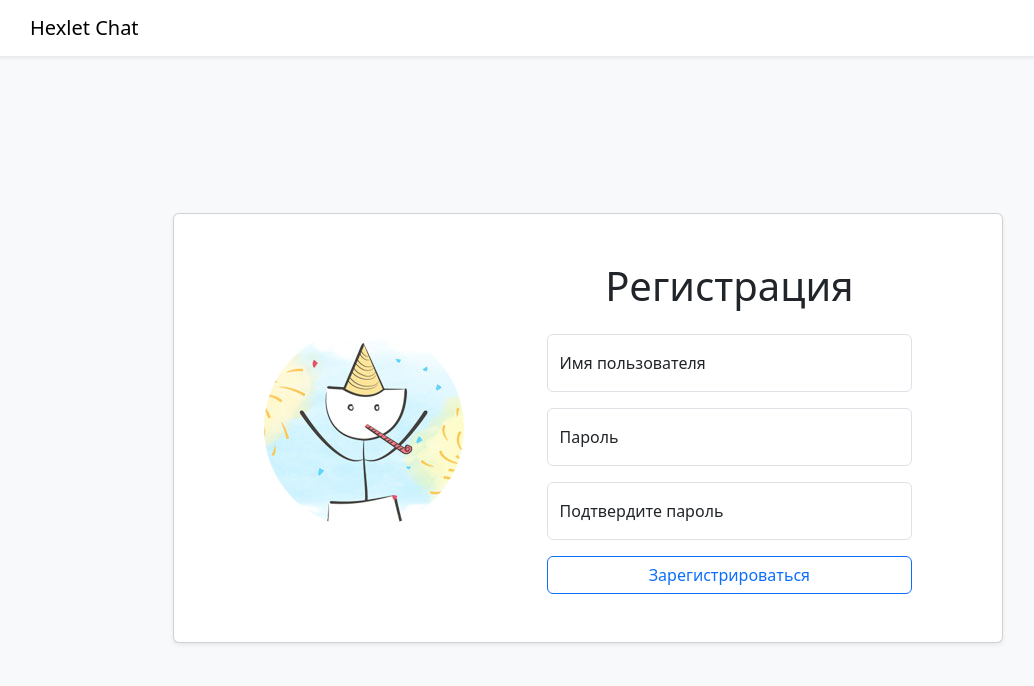
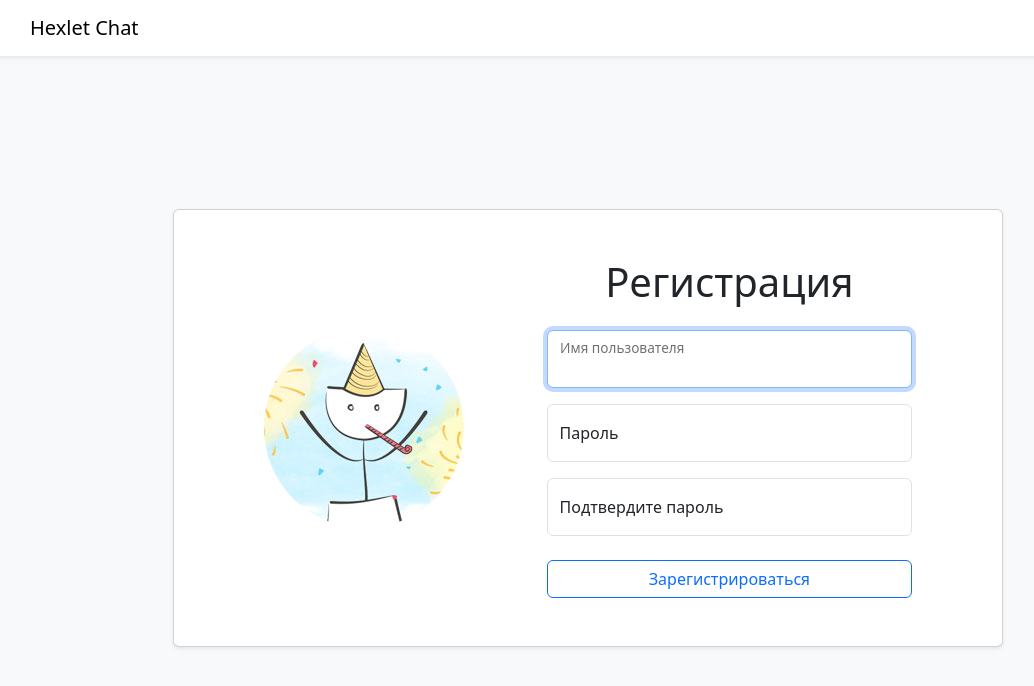
Before and after one commit to JaroslavRusanov/frontend-project-12, a React (Create React App) app in the folder frontend/: page /signup in a window 1280 px wide. Shown: the top 686 px of the page, without its empty margins (52-1086 px from the left). Built offline with nearby package versions, Linux system fonts and the light colour scheme; no server answers.

Commit message:
step 7 add signup

```diff
--- a/frontend/src/Pages/Chat/Chat.jsx
+++ b/frontend/src/Pages/Chat/Chat.jsx
@@ -1,4 +1,4 @@
-import { useState } from 'react';
+import { useState, useEffect } from 'react';
 import Channels from '../../components/Channels/Channels.jsx';
 import ChatBox from '../../components/ChatBox/ChatBox.jsx';
 import ChannelButtonSVG from '../../assets/ChannelButtonSVG.jsx';
--- a/frontend/src/Pages/Signup/Signup.jsx
+++ b/frontend/src/Pages/Signup/Signup.jsx
@@ -1,25 +1,61 @@
-import { useState } from 'react';
-import { useFormik } from 'formik';
-// import { string, object } from 'yup';
+import { useState, useRef, useEffect } from 'react';
+import { Formik } from 'formik';
+import { useNavigate, useLocation } from 'react-router-dom';
+import * as yup from 'yup';
 import { Form, FloatingLabel } from 'react-bootstrap';
 import logo from '../../assets/avatar.jpg';
+import useAuth from '../../auth/hook.jsx';
+import { useAddNewUserMutation } from '../../RTKQueryAPI/api.js';
 
 const Signup = () => {
   // HOOKS
   const [errorSignup, setErrorSignUp] = useState({ isInvalid: false, error: '' });
-  const formik = useFormik({
-    initialValues: {
-      username: '',
-      password: '',
-      confirmPassword: '',
-    },
-    onSubmit: async (values) => {
-      console.log(values);
+  const [addNewUser] = useAddNewUserMutation();
+  const navigate = useNavigate();
+  const location = useLocation();
+  const { logIn } = useAuth();
+  const inputRef = useRef(null);
+  useEffect(() => {
+    inputRef.current.focus();
+  }, [inputRef]);
+
+  const fromPage = location?.state?.from?.pathname || '/';
+
+  const onHandleSubmit = async (values) => {
+    try {
+      const { data } = await addNewUser({ username: values.username, password: values.password });
+      localStorage.setItem('userId', data.token);
+      localStorage.setItem('userName', data.username);
+      logIn();
+      navigate(fromPage);
       setErrorSignUp({ isInvalid: false, error: '' });
-    },
+    } catch (e) {
+      setErrorSignUp({ isInvalid: true, error: e.message });
+      console.log(errorSignup);
+    }
+  };
+
+  const signupSchema = yup.object().shape({
+    username: yup.string().min(3).max(20).required('Обязательное поле'),
+    password: yup.string().min(6).required(),
+    confirmPassword: yup.string().oneOf([yup.ref('password')]).required(),
   });
 
   return (
+    <Formik
+      validationSchema={signupSchema}
+      onSubmit={onHandleSubmit}
+      initialValues={{ username: '', password: '', confirmPassword: '' }}
+      validateOnBlur
+    >
+      {({
+        handleSubmit,
+        handleChange,
+        handleBlur,
+        values,
+        errors,
+        touched,
+      }) => (
         <div className="container-fluid h-100">
           <div className="row justify-content-center align-content-center h-100">
             <div className="col-12 col-md-8 col-xxl-6">
@@ -28,60 +64,63 @@ const Signup = () => {
                   <div>
                     <img src={logo} className="rounded-circle" alt="Регистрация" />
                   </div>
-              <Form className="w-50" noValidate onSubmit={formik.handleSubmit}>
-                <Form.Group>
+                  <Form className="w-50" onSubmit={handleSubmit}>
+                    <Form.Group controlId="validationUsername">
                       <h1 className="text-center mb-4">Регистрация</h1>
                       <FloatingLabel className="form-floating mb-3" label="Имя пользователя">
                         <Form.Control
                           placeholder="От 3 до 20 символов"
-                      id="username"
                           name="username"
                           autoComplete="username"
-                      required
                           className="form-control"
-                      value={formik.values.username}
-                      onChange={formik.handleChange}
+                          ref={inputRef}
+                          value={values.username}
+                          onChange={handleChange}
+                          isInvalid={errors.username && touched.username}
+                          onBlur={handleBlur}
                         />
-                    <Form.Control.Feedback type="invalid" tooltip>Код ошибки</Form.Control.Feedback>
+                        <Form.Control.Feedback type="invalid" tooltip>{errors.username}</Form.Control.Feedback>
                       </FloatingLabel>
+                    </Form.Group>
+                    <Form.Group controlId="validationPassword">
                       <FloatingLabel className="form-floating mb-3" label="Пароль">
-                    <input
+                        <Form.Control
                           placeholder="Не менее 6 символов"
-                      id="password"
                           name="password"
-                      aria-describedby="passwordHelpBlock"
-                      required
-                      autoComplete="new-password"
                           type="password"
                           className="form-control"
-                      value={formik.values.password}
-                      onChange={formik.handleChange}
+                          value={values.password}
+                          onChange={handleChange}
+                          isInvalid={errors.password && touched.password}
+                          onBlur={handleBlur}
                         />
-                    <Form.Control.Feedback type="invalid" tooltip>Код ошибки</Form.Control.Feedback>
+                        <Form.Control.Feedback type="invalid" tooltip>{errors.password}</Form.Control.Feedback>
                       </FloatingLabel>
-                  <FloatingLabel className="form-floating mb-3" label="Подтвердите пароль">
+                    </Form.Group>
+                    <Form.Group controlId="validationConfirmPassword">
+                      <FloatingLabel className="form-floating mb-4" label="Подтвердите пароль">
                         <Form.Control
                           placeholder="Пароли должны совпадать"
-                      id="confirmPassword"
                           name="confirmPassword"
-                      required
-                      autoComplete="new-password"
                           type="password"
                           className="form-control"
-                      value={formik.values.confirmPassword}
-                      onChange={formik.handleChange}
-                      isInvalid={errorSignup.isInvalid}
+                          value={values.confirmPassword}
+                          onChange={handleChange}
+                          isInvalid={errors.confirmPassword && touched.confirmPassword}
+                          onBlur={handleBlur}
                         />
-                    <Form.Control.Feedback type="invalid" tooltip>Код ошибки</Form.Control.Feedback>
+                        <Form.Control.Feedback type="invalid" tooltip>{errors.confirmPassword}</Form.Control.Feedback>
                       </FloatingLabel>
+                    </Form.Group>
                     <button type="submit" className="w-100 btn btn-outline-primary">Зарегистрироваться</button>
-                </Form.Group>
                   </Form>
                 </div>
               </div>
             </div>
           </div>
         </div>
+      )}
+    </Formik>
   );
 };
 
--- a/frontend/src/RTKQueryAPI/api.js
+++ b/frontend/src/RTKQueryAPI/api.js
@@ -21,12 +21,20 @@ export const api = createApi({
         body: user,
       }),
     }),
+    addNewUser: builder.mutation({
+      query: (newUser) => ({
+        url: routes.signupPath,
+        method: 'POST',
+        body: newUser,
+      }),
+    }),
     addMessage: builder.mutation({
       query: (message) => ({
         url: routes.messagesPath,
         method: 'POST',
         body: message,
       }),
+      invalidatesTags: ['Channel'],
     }),
     addChannel: builder.mutation({
       query: (channel) => ({
@@ -75,6 +83,7 @@ export const api = createApi({
 
 export const {
   useGetAuthTokenMutation,
+  useAddNewUserMutation,
   useAddMessageMutation,
   useAddChannelMutation,
   useRemoveChannelMutation,
--- a/frontend/src/utils/routes.js
+++ b/frontend/src/utils/routes.js
@@ -5,6 +5,7 @@ export default {
   loginPath: '/login',
   channelsPath: '/channels',
   messagesPath: '/messages',
+  signupPath: '/signup',
   channelsPathWithID: (id) => `/channels/${id}`,
   messagesPathWithID: (id) => `/messages/${id}`,
 };
--- a/frontend/src/utils/socket.js
+++ b/frontend/src/utils/socket.js
@@ -1,5 +1,5 @@
 import { io } from 'socket.io-client';
 
-const socket = io('http://localhost:3000');
+const socket = io();
 
 export default socket;
```
Lines whose indentation alone changed are shown as unchanged.
